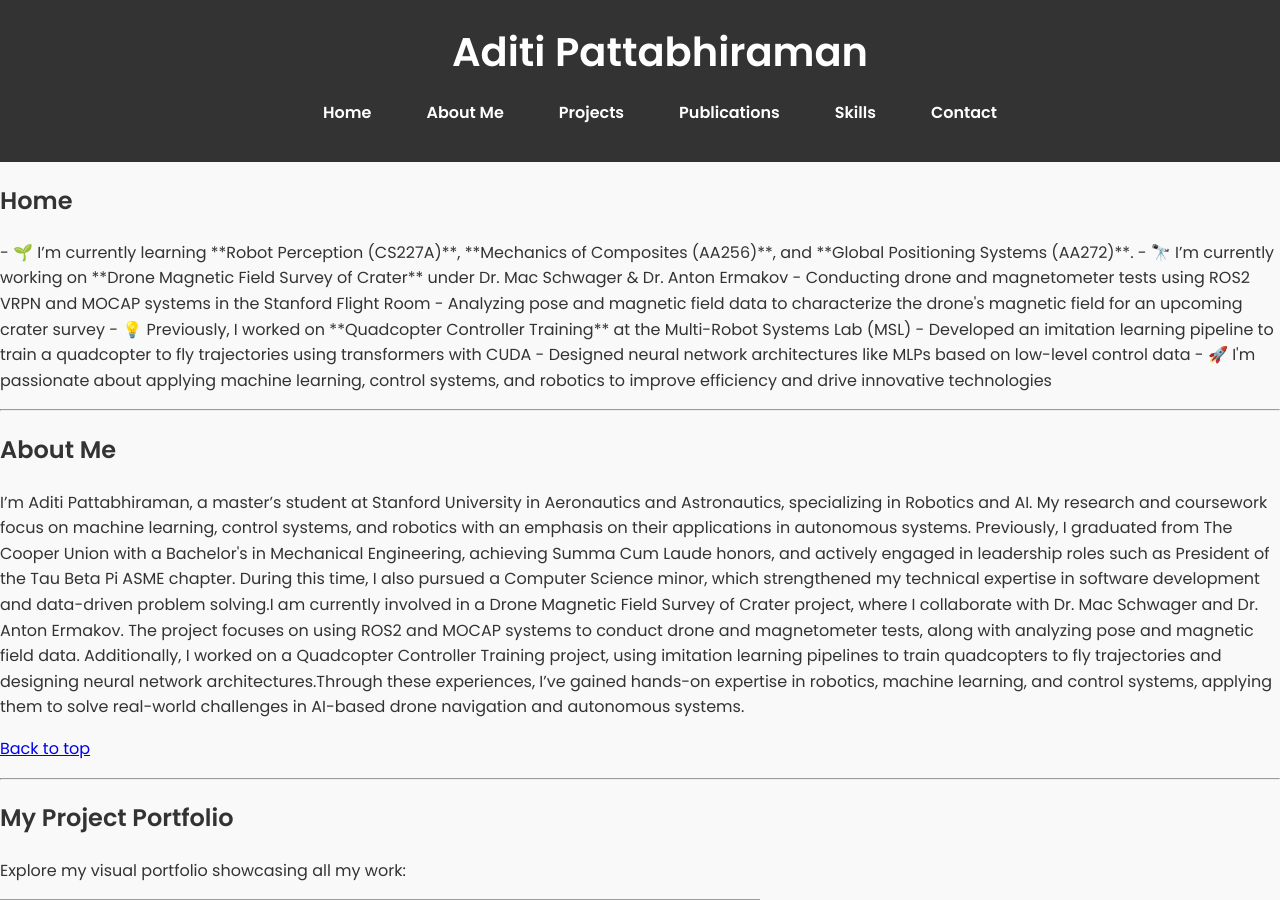
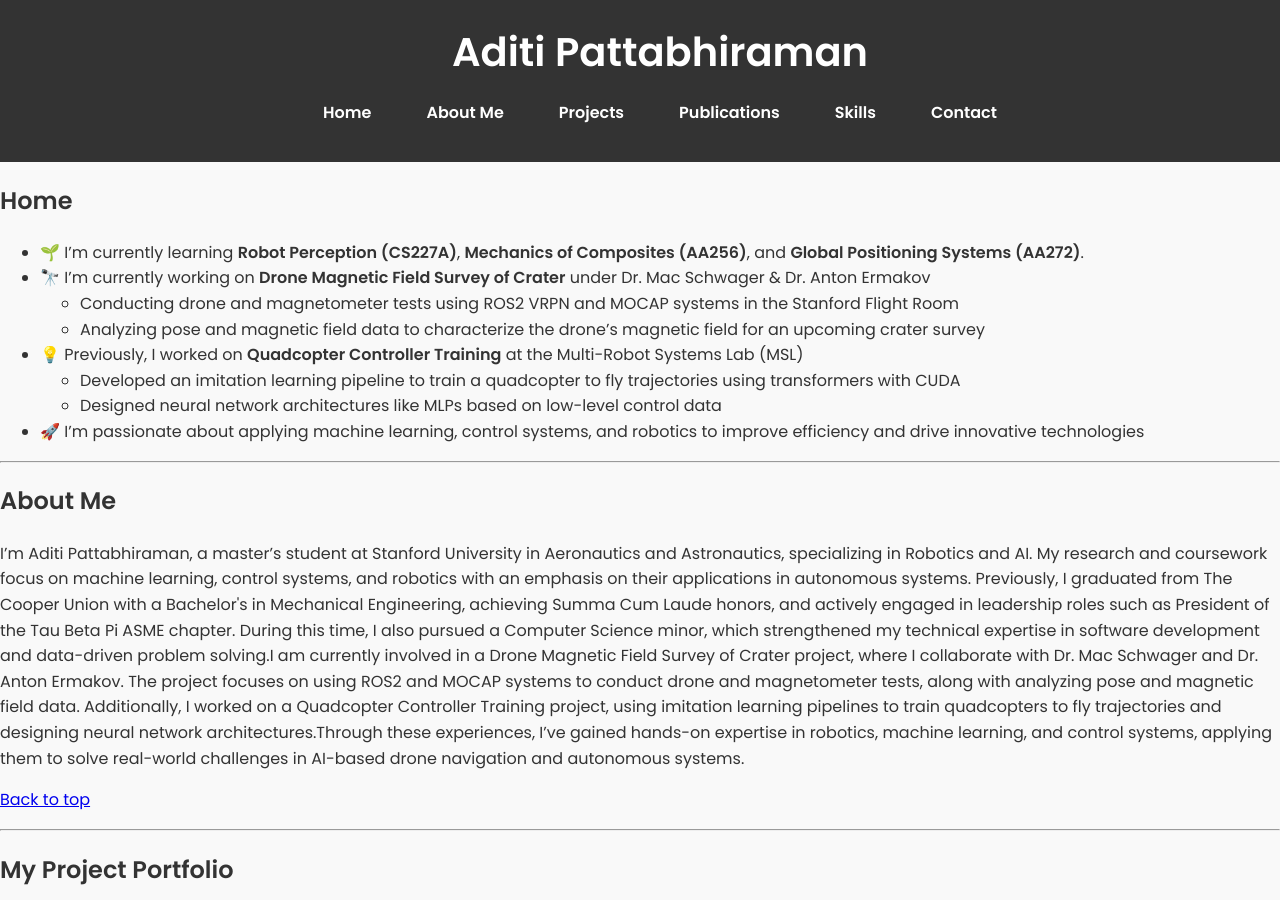
Before and after one commit to aditipattabhiraman/aditipattabhiraman.github.io, a Jekyll site: the page built from index.md, in a window 1280 px wide and 900 px high. Built offline with Jekyll 4.4.1, drawn with Linux system fonts in a browser that asks for light colours; grey boxes are pictures that could not be loaded.

Commit message:
Update index.md

```diff
--- a/index.md
+++ b/index.md
@@ -3,9 +3,8 @@ layout: default
 title: "Aditi Pattabhiraman"
 ---
 ## Home
-<p align="left">
+
 - 🌱 I’m currently learning **Robot Perception (CS227A)**, **Mechanics of Composites (AA256)**, and **Global Positioning Systems (AA272)**.
-
 - 🔭 I’m currently working on **Drone Magnetic Field Survey of Crater** under Dr. Mac Schwager & Dr. Anton Ermakov
   - Conducting drone and magnetometer tests using ROS2 VRPN and MOCAP systems in the Stanford Flight Room
   - Analyzing pose and magnetic field data to characterize the drone's magnetic field for an upcoming crater survey
@@ -15,7 +14,7 @@ title: "Aditi Pattabhiraman"
   - Designed neural network architectures like MLPs based on low-level control data
 
 - 🚀 I'm passionate about applying machine learning, control systems, and robotics to improve efficiency and drive innovative technologies
-</p>
+
 
 ---
 
```
